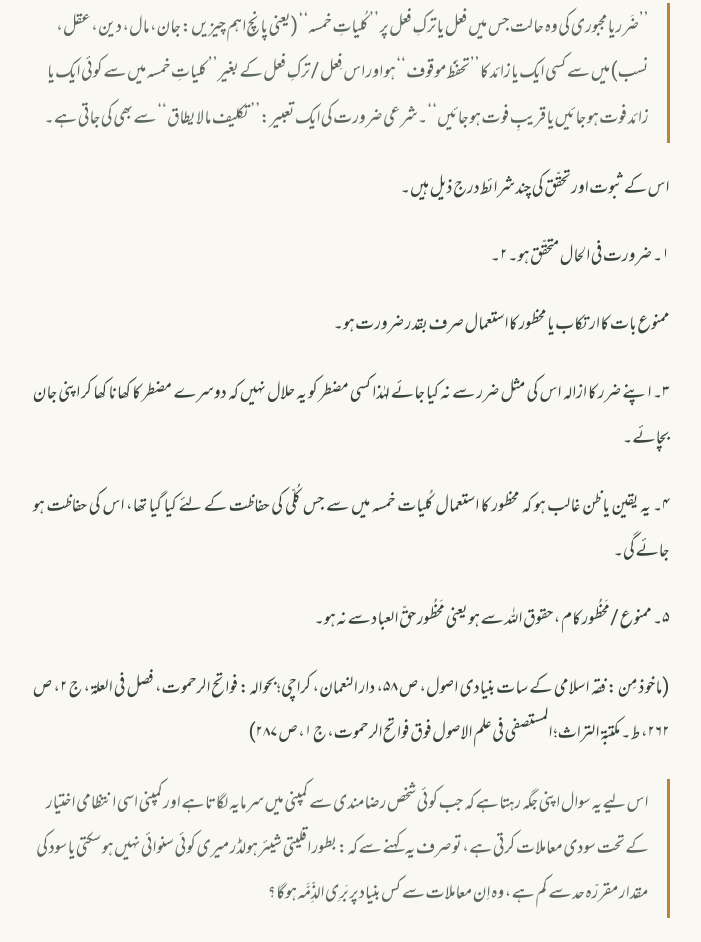
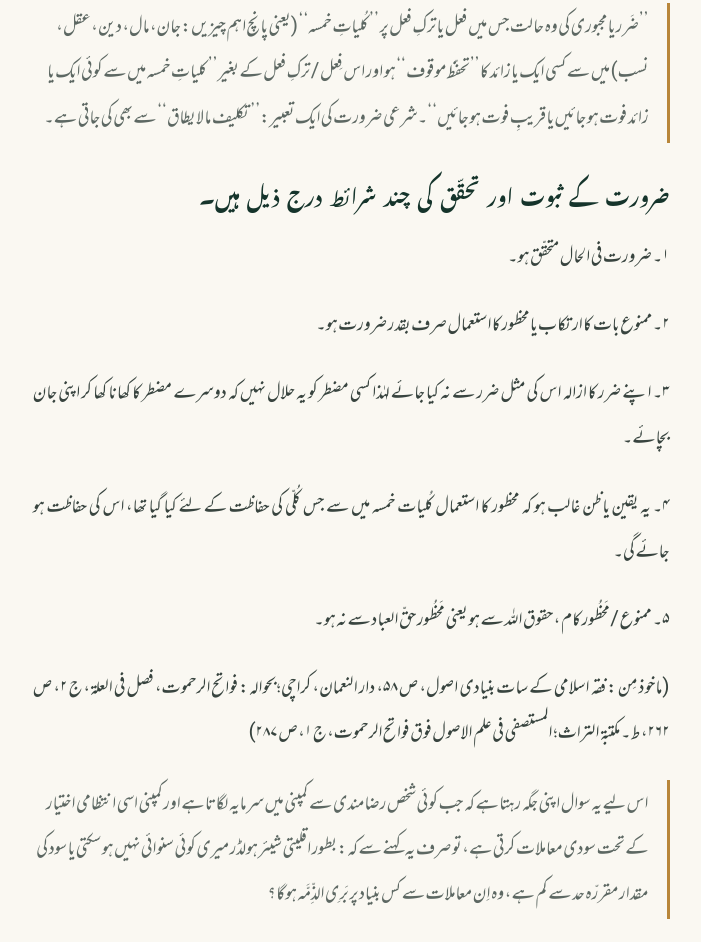
Before and after one commit to TahirQadri88/PersonalWebsite, a plain HTML site: page posts/reservations-shariah-screening-stocks.html in a window 1280 px wide. Shown: the part 3260-4202 px from the top of the page, without its empty margins (418-1119 px from the left). Drawn offline with Linux system fonts and the light colour scheme; a web font is replaced by a local one.

Commit message:
Update from the editor
content.js, posts/reservations-shariah-screening-stocks.html

Published by tahir.razavi@gmail.com

```diff
--- a/posts/reservations-shariah-screening-stocks.html
+++ b/posts/reservations-shariah-screening-stocks.html
@@ -68,9 +68,9 @@
           <blockquote class="urdu align-right" lang="ur" dir="rtl">’’بغیر سخت مجبوری کے، جسے شرع بھی مجبور کہے، سودی قرض لینا حرام ہے،اور اسی طرح اس کے کام میں کسی طرح کی شرکت ہو، باعثِ گناہ ہے،اور حدیث صحیح میں:’’هُم سَوَاء‘‘فرمایا ، یعنی:’’ وہ سب نفس گناہ میں برابر ہیں‘‘،اور سود سے توبہ کے یہی معنی ہیں کہ جس قدر سود لیا واپس دے اور اللہ عزوجل سے آئندہ کےلئے سچے دل سے نادم ہوکر عہد کرے (فتاوی رضویہ، جلد 17، صفحہ 304، رضا فاؤنڈیشن، لاہور)</blockquote>
           <h3 class="urdu align-right" lang="ur" dir="rtl">’’شرعی ضرورت ‘‘ اردو میں استعمال ہونے والی مجبوری نہیں، بلکہ ایک اصطلاح (technical term) ہے جس کا معنی یہ ہے کہ:</h3>
           <blockquote class="urdu align-right" lang="ur" dir="rtl">’’ضَرر یا مجبوری کی وہ حالت جس میں فعل یا ترکِ فعل پر ’’ کُلیاتِ خمسہ‘‘ (یعنی پانچ اہم چیزیں: جان، مال، دین، عقل، نسب) میں سے کسی ایک یا زائد کا ’’تحفّظ موقوف ‘‘ ہو اور اس فِعل / ترکِ فعل کے بغیر ’’ کلیاتِ خمسہ میں سے کوئی ایک یا زائد فوت ہو جائیں یا قریبِ فوت ہو جائیں‘‘۔شرعی ضرورت کی ایک تعبیر:’’ تکلیف ما لا یطاق‘‘ سے بھی کی جاتی ہے۔</blockquote>
-          <p class="urdu align-right" lang="ur" dir="rtl">اس کے ثبوت اور تحقّق کی چند شرائط درج ذیل ہیں۔</p>
-          <p class="urdu align-right" lang="ur" dir="rtl">۱۔ ضرورت فی الحال متحقّق ہو۔ ۲۔</p>
-          <p class="urdu align-right" lang="ur" dir="rtl">ممنوع بات کا ارتکاب یا محظور کا استعمال صرف بقدر ضرورت ہو۔</p>
+          <h3 class="urdu align-right" lang="ur" dir="rtl">ضرورت کے ثبوت اور تحقّق کی چند شرائط درج ذیل ہیں۔</h3>
+          <p class="urdu align-right" lang="ur" dir="rtl">۱۔ ضرورت فی الحال متحقّق ہو۔</p>
+          <p class="urdu align-right" lang="ur" dir="rtl">۲۔ممنوع بات کا ارتکاب یا محظور کا استعمال صرف بقدر ضرورت ہو۔</p>
           <p class="urdu align-right" lang="ur" dir="rtl">۳۔ اپنے ضرر کا ازالہ اس کی مثل ضرر سے نہ کیا جائے لہٰذا کسی مضطر کو یہ حلال نہیں کہ دوسرے مضطر کا کھانا کھا کر اپنی جان بچائے۔</p>
           <p class="urdu align-right" lang="ur" dir="rtl">۴۔ یہ یقین یا ظن غالب ہو کہ محظور کا استعمال کُلیات خمسہ میں سے جس کُلّی کی حفاظت کے لئے کیا گیا تھا، اس کی حفاظت ہو جائے گی۔</p>
           <p class="urdu align-right" lang="ur" dir="rtl">۵۔ ممنوع / مَحظُور کام ، حقوق اللہ سے ہو یعنی مَحظُور حقّ العباد سے نہ ہو۔</p>
```
Also changed, not shown: content.js (+1 -1 lines).
